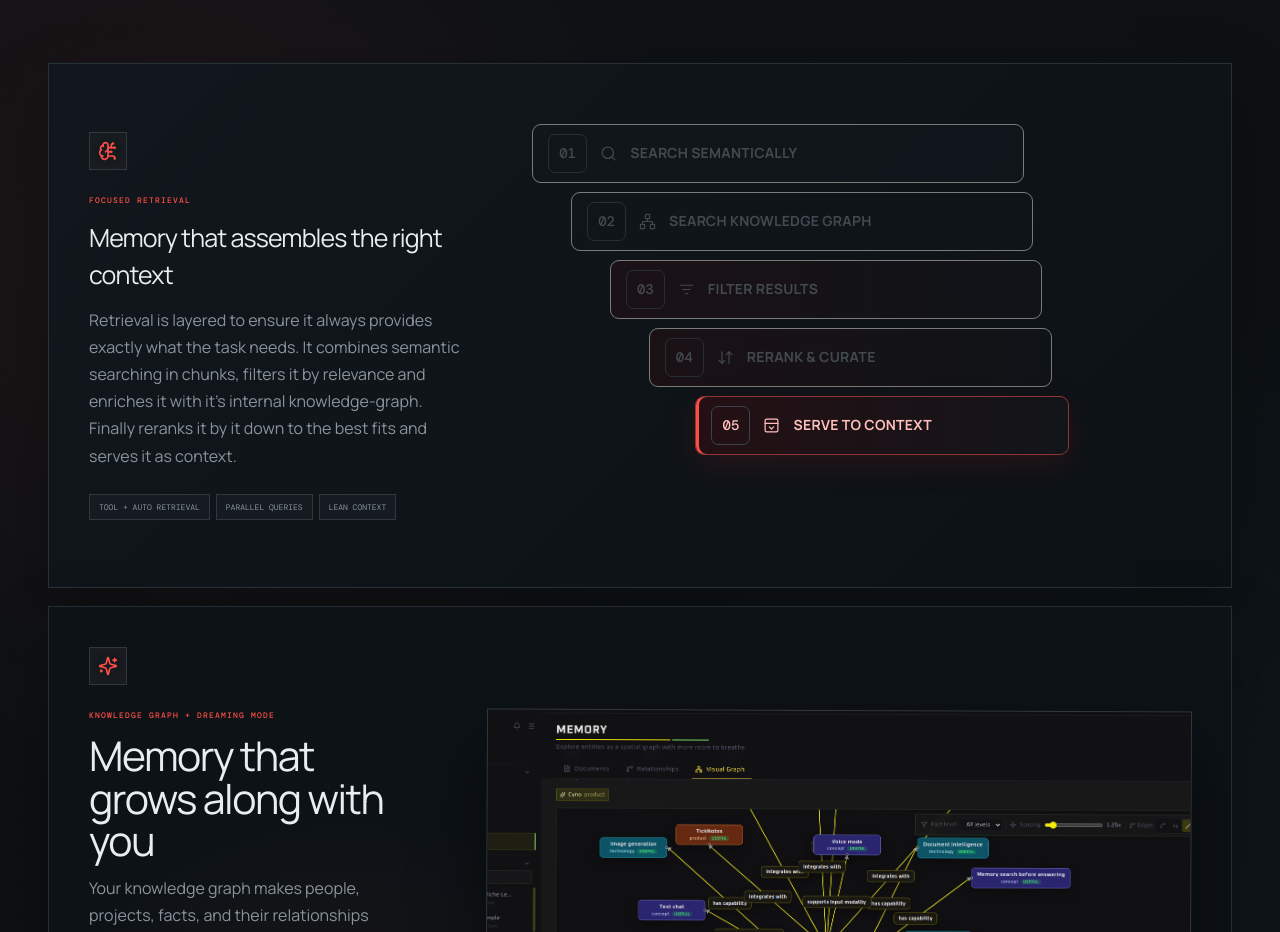
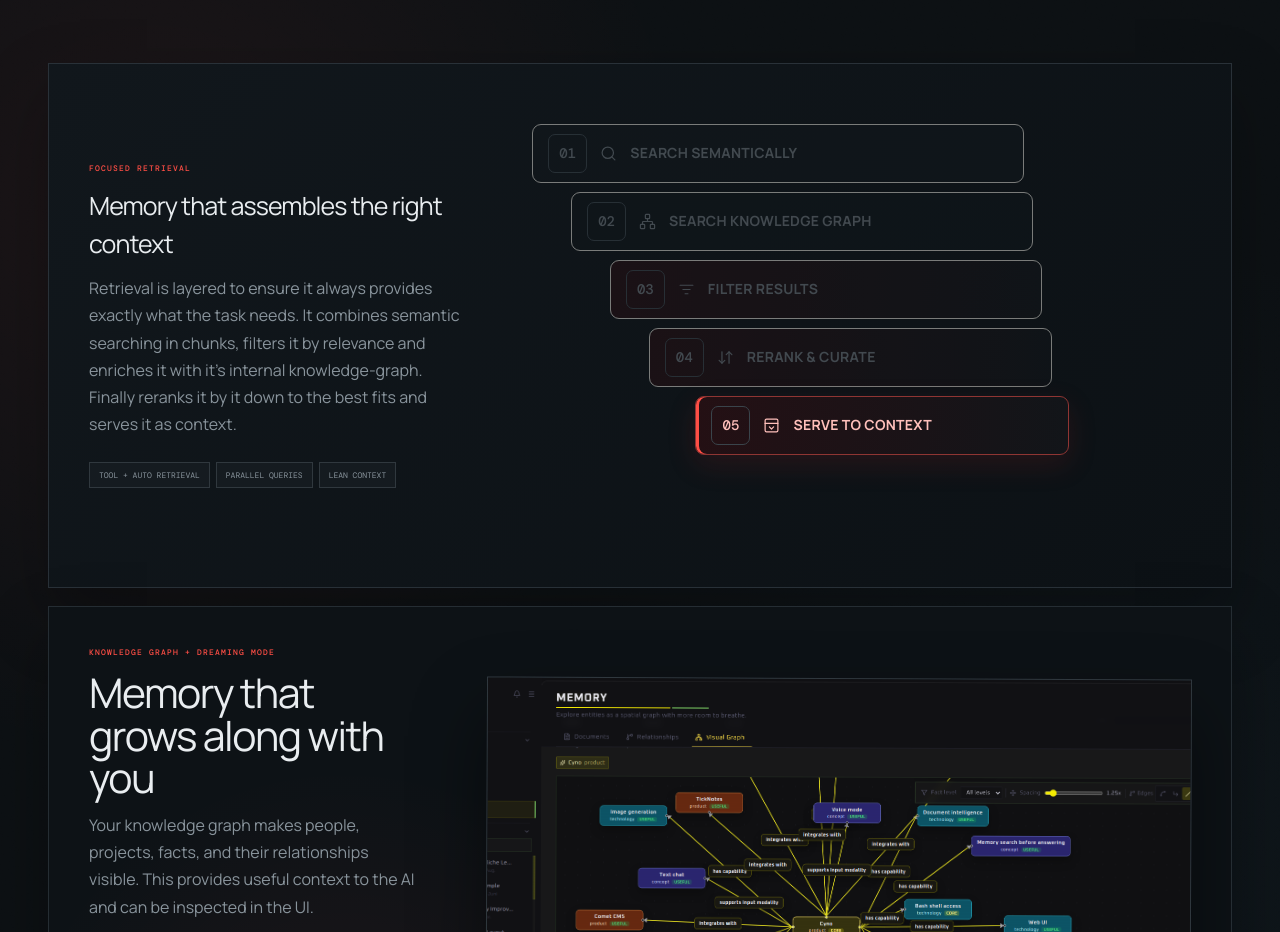
Before and after one commit to Cynosure-AI/Cynosure-AI, a Nuxt app: page / in a window 1280 px wide. Shown: the part 2463-3395 px from the top of the page. Built offline with nearby package versions, Linux system fonts and the light colour scheme.

Commit message:
Remove unnecessary icon elements from memory and graph feature sections for a cleaner layout

```diff
--- a/pages/index.vue
+++ b/pages/index.vue
@@ -228,9 +228,7 @@ function closeMenu() {
       <div class="memory-feature-list">
         <article class="feature large memory-feature reveal">
           <div class="feature-copy">
-            <div class="feature-icon">
-              <BrainCircuit :size="20" />
-            </div>
+
             <span class="feature-overline">FOCUSED RETRIEVAL</span>
             <h3>Memory that assembles the right context</h3>
             <p>Retrieval is layered to ensure it always provides exactly what the task needs.
@@ -272,9 +270,7 @@ function closeMenu() {
         </article>
         <article class="feature large graph-feature reveal">
           <div class="feature-copy">
-            <div class="feature-icon">
-              <Sparkles :size="20" />
-            </div>
+
             <span class="feature-overline">KNOWLEDGE GRAPH + DREAMING MODE</span>
             <h3>Memory that grows along with you</h3>
             <p>Your knowledge graph makes people, projects, facts, and their relationships visible. This provides useful
```
